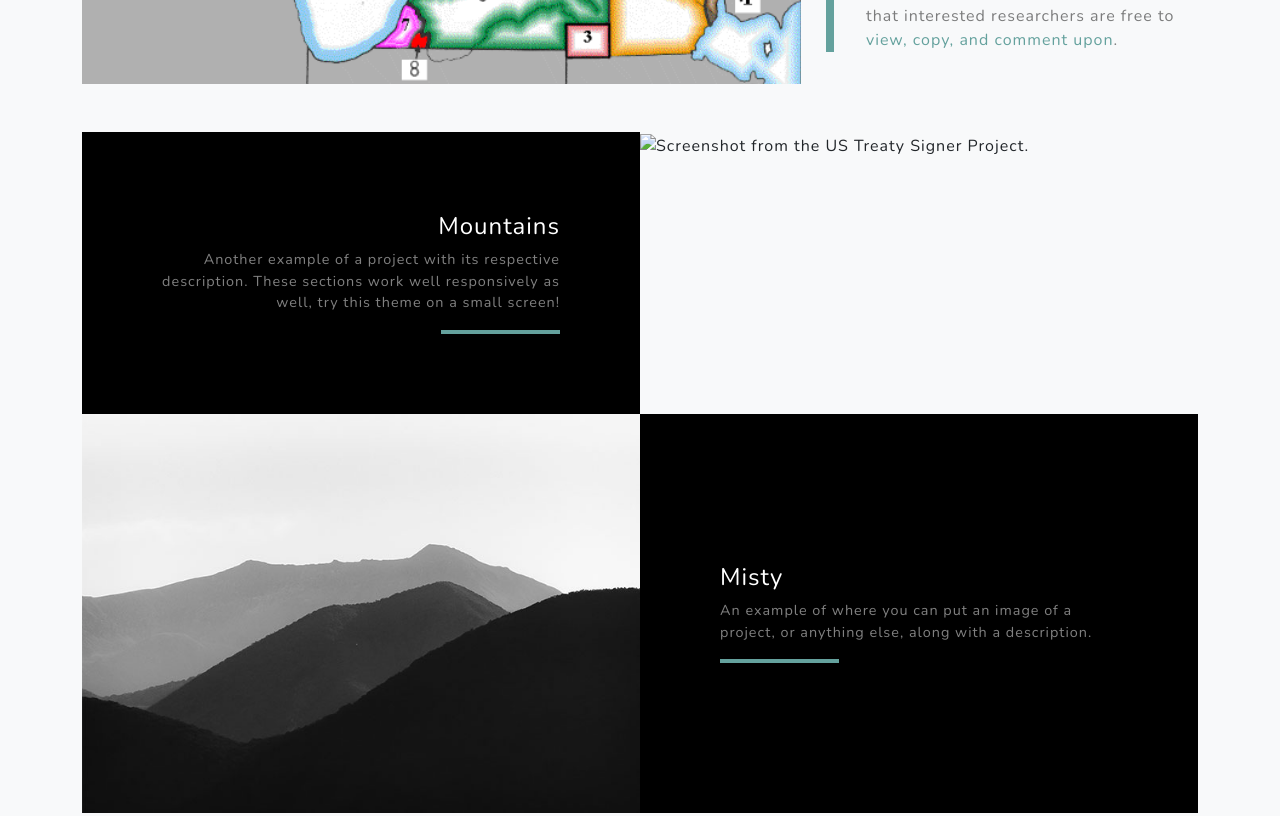
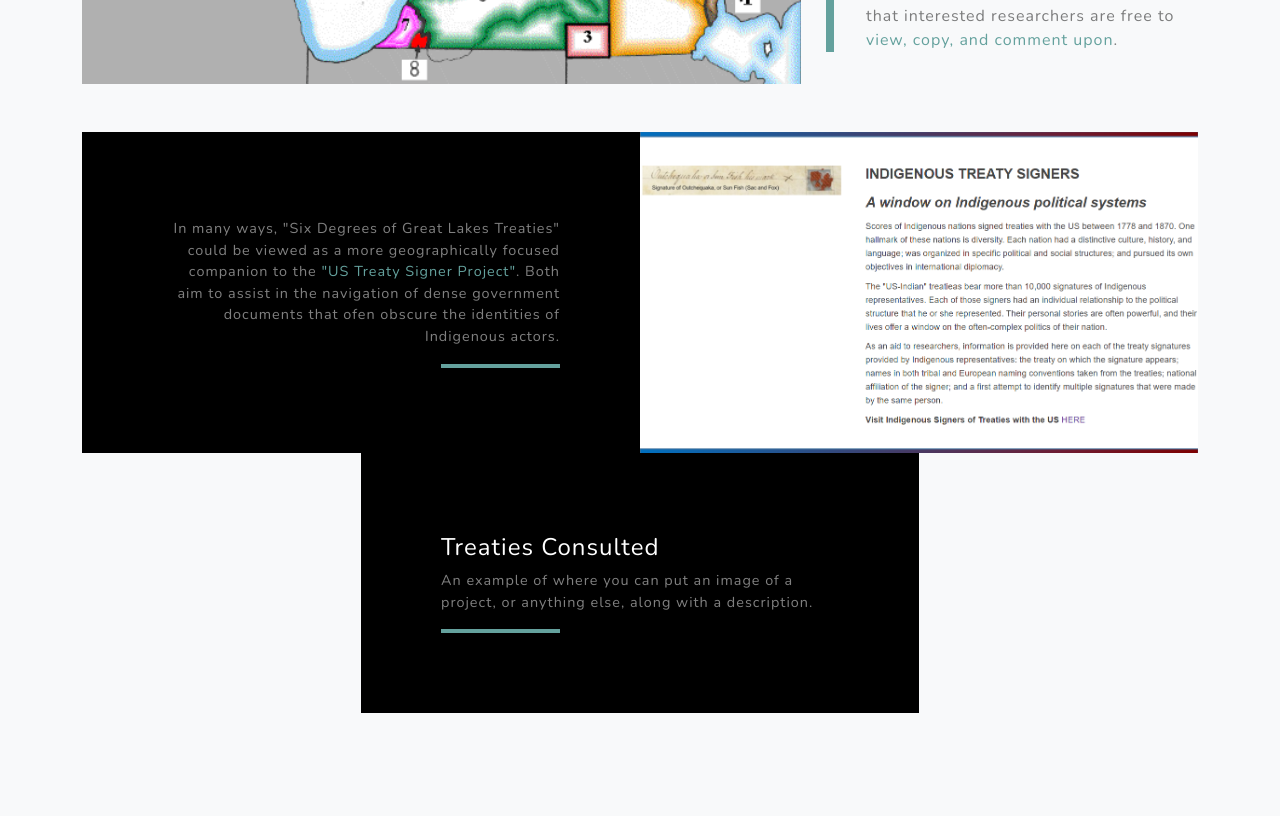
Before and after one commit to MJJAlbani/six-degrees-of-great-lakes-treaties, a website: page index.html in a window 1280 px wide. Shown: the part 2360-3176 px from the top of the page. Drawn offline with nearby package versions, Linux system fonts and the light colour scheme.

Commit message:
Update index.html

```diff
--- a/index.html
+++ b/index.html
@@ -71,13 +71,13 @@
                 </div>
                 <!-- Project Two Row-->
                 <div class="row justify-content-center no-gutters">
-                    <div class="col-lg-6"><img class="img-fluid" src="assets/img/signers" alt="Screenshot from the US Treaty Signer Project." /></div>
+                    <div class="col-lg-6"><img class="img-fluid" src="assets/img/signers.png" alt="Screenshot from the US Treaty Signer Project." /></div>
                     <div class="col-lg-6 order-lg-first">
                         <div class="bg-black text-center h-100 project">
                             <div class="d-flex h-100">
                                 <div class="project-text w-100 my-auto text-center text-lg-right">
-                                    <h4 class="text-white">Mountains</h4>
-                                    <p class="mb-0 text-white-50">Another example of a project with its respective description. These sections work well responsively as well, try this theme on a small screen!</p>
+                                    <p class="mb-0 text-white-50">In many ways, "Six Degrees of Great Lakes Treaties" could be viewed as a more geographically focused companion to the <a href="http://portal.treatysigners.org/us/SitePages/AboutILTF.aspx" target="_blank">"US Treaty Signer Project"</a>. Both aim to assist in the navigation of dense government documents that ofen obscure the identities of Indigenous actors.
+                                     </p>
                                     <hr class="d-none d-lg-block mb-0 mr-0" />
                                 </div>
                             </div>
@@ -86,12 +86,11 @@
                 </div>
                 <!-- Project One Row-->
                 <div class="row justify-content-center no-gutters mb-5 mb-lg-0">
-                    <div class="col-lg-6"><img class="img-fluid" src="assets/img/demo-image-01.jpg" alt="..." /></div>
                     <div class="col-lg-6">
                         <div class="bg-black text-center h-100 project">
                             <div class="d-flex h-100">
                                 <div class="project-text w-100 my-auto text-center text-lg-left">
-                                    <h4 class="text-white">Misty</h4>
+                                    <h4 class="text-white">Treaties Consulted</h4>
                                     <p class="mb-0 text-white-50">An example of where you can put an image of a project, or anything else, along with a description.</p>
                                     <hr class="d-none d-lg-block mb-0 ml-0" />
                                 </div>
```
